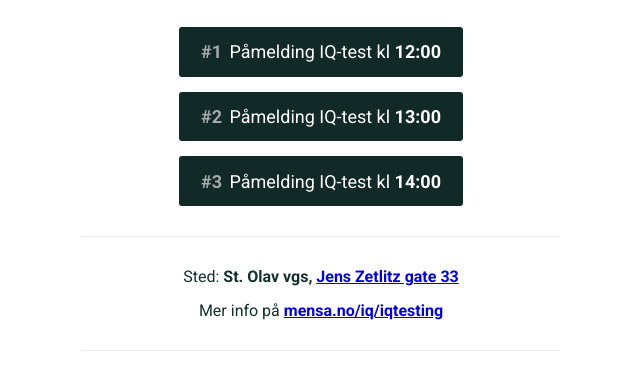
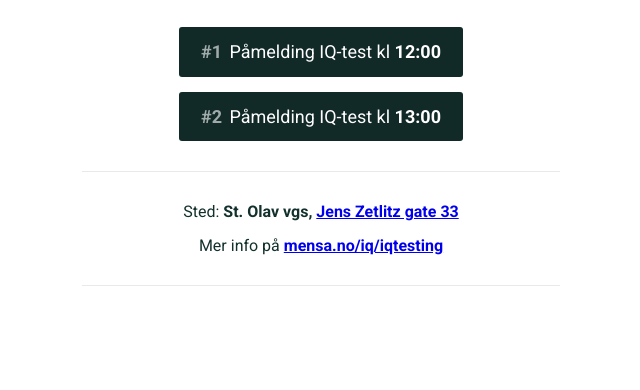
Before and after one commit to jmartinsen/jmartinsen.github.io, a plain HTML site: page mensa-stavanger/nasjonal-testdag.html in a window 1280 px wide. Shown: the part 356-746 px from the top of the page, without its empty margins (319-959 px from the left). Drawn offline with Linux system fonts and the light colour scheme.

Commit message:
Update nasjonal-testdag.html

```diff
--- a/mensa-stavanger/nasjonal-testdag.html
+++ b/mensa-stavanger/nasjonal-testdag.html
@@ -99,7 +99,6 @@
 <section id="intro">
     <p><a href="https://www.mensa.no/surveys/paymentiqtest.php?signup_testid=1410" class="button"><i>#1</i> Påmelding IQ-test kl <b>12:00</b></a></p>
     <p><a href="https://www.mensa.no/surveys/paymentiqtest.php?signup_testid=1411" class="button"><i>#2</i> Påmelding IQ-test kl <b>13:00</b></a></p>
-    <p><a href="https://www.mensa.no/surveys/paymentiqtest.php?signup_testid=1438" class="button"><i>#3</i> Påmelding IQ-test kl <b>14:00</b></a></p>
 </section>
 
 <section>
```
